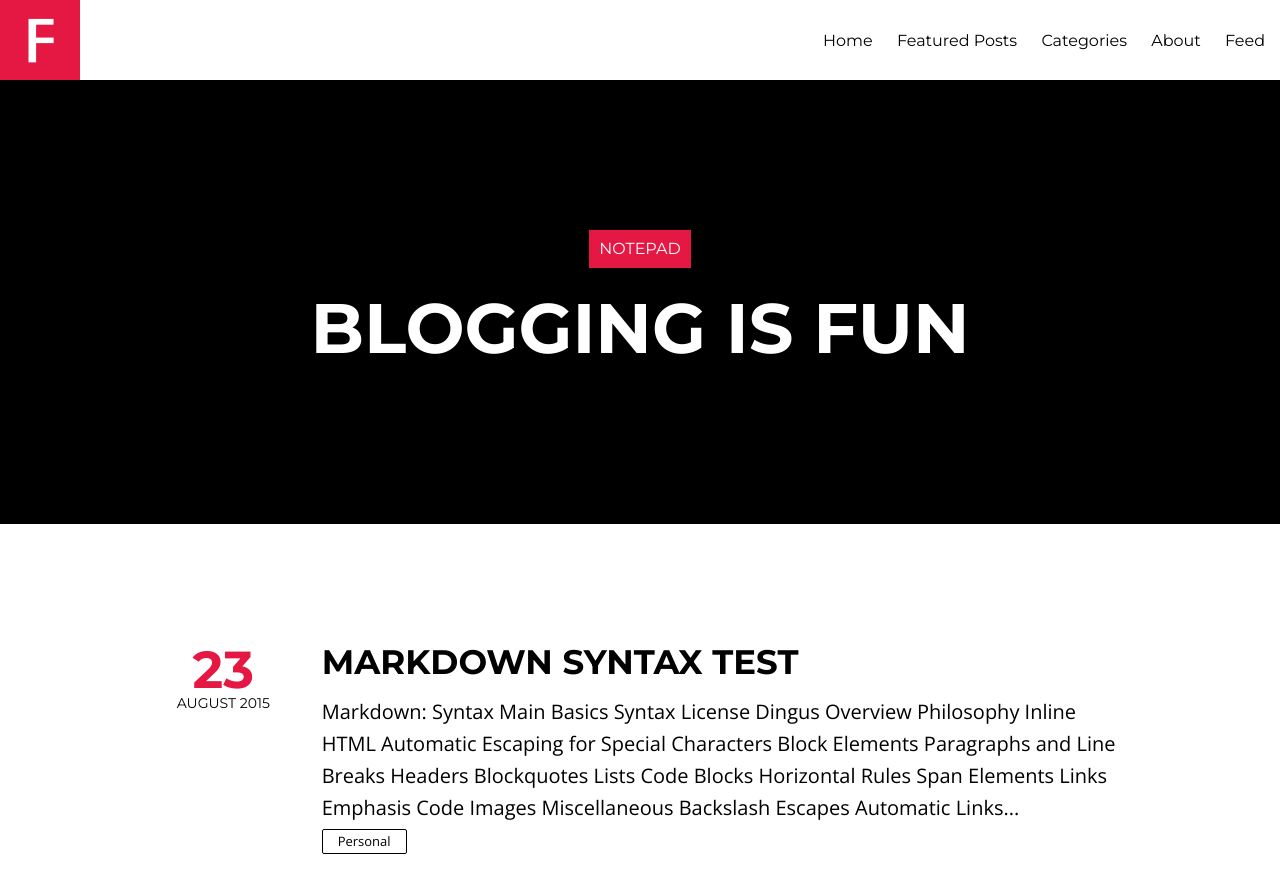
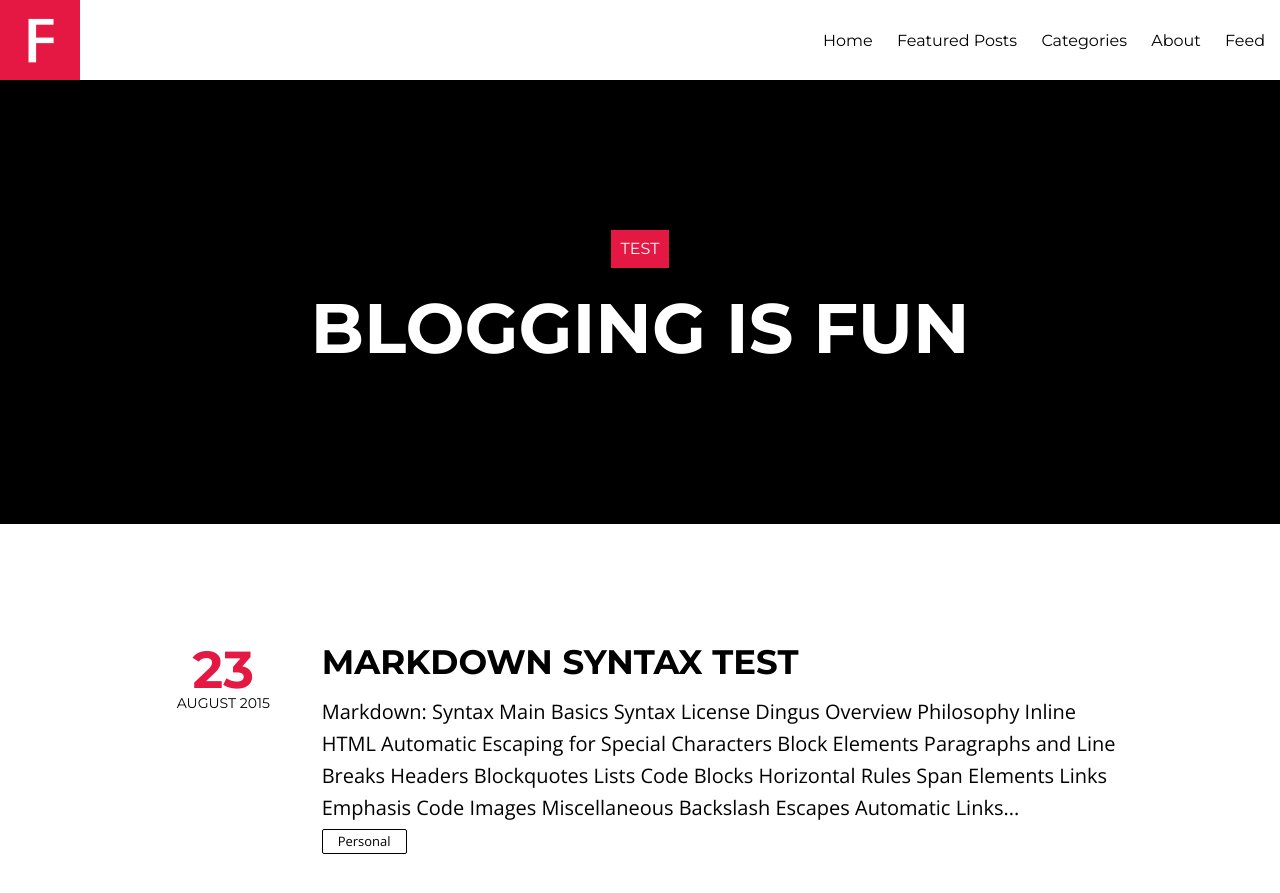
Before and after one commit to paulcosmos/paulcosmos.github.io, a Jekyll site: the page built from index.html, in a window 1280 px wide and 900 px high. Shown: the top 893 px of the window. Built offline with Jekyll 4.4.1, drawn with Linux system fonts in a browser that asks for light colours; nearby versions of some CDN libraries; the list of posts is cut into pages by our own code.

Commit message:
renamed site title

```diff
--- a/_config.yml
+++ b/_config.yml
@@ -1,4 +1,4 @@
-title:            Notepad
+title:            Test
 description:      "Blogging is fun"
 logo:             logo.png
 disqus_shortname: hmfaysal
```
